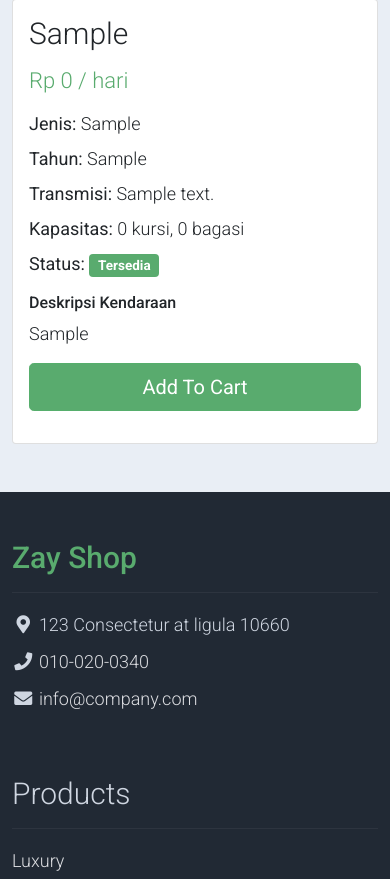
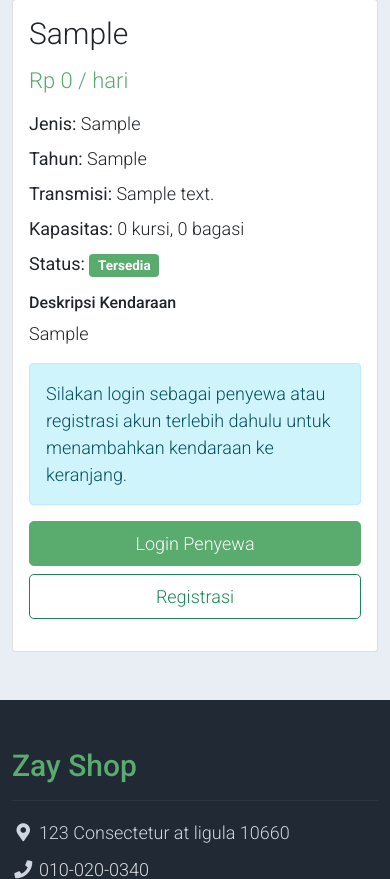
Before and after one commit to Cahyadisini/dpwl-252250053-NilamCahya, a CodeIgniter app: a page that uses pertemuan-07/application/views/katalog/detail.php in a window 390 px wide. Shown: the part 777-1656 px from the top of the page. Run offline with CodeIgniter, Linux system fonts and the light colour scheme; tables that the repository leaves empty or names only in its code hold one stand-in row (values such as "Sample post"); some libraries are stand-ins or nearby versions.

Commit message:
Mengintegrasikan tombol keranjang pada halaman detail kendaraan

```diff
--- a/pertemuan-07/application/views/katalog/detail.php
+++ b/pertemuan-07/application/views/katalog/detail.php
@@ -236,17 +236,71 @@ center"
                   'UTF-8'
                 )) ?>
               </p>
-              <form action="" method="GET">
-                <input type="hidden" name="product-title" value="Activewear">
+              <?php if (!$statusTersedia): ?>
+  <div class="alert alert-secondary" role="status">
+    Kendaraan ini tidak dapat ditambahkan ke keranjang
+    karena statusnya tidak tersedia.
+  </div>
+<?php elseif (empty($_SESSION['penyewa_user_plg'])): ?>
+  <div class="alert alert-info" role="status">
+    Silakan login sebagai penyewa atau registrasi akun
+    terlebih dahulu untuk menambahkan kendaraan ke keranjang.
+  </div>
 
-                <div class="row pb-3">
+  <div class="row g-2 pb-3">
+    <div class="col-md-6 d-grid">
+      <a
+        href="<?= htmlspecialchars(
+                site_url('auth/login-penyewa'),
+                ENT_QUOTES,
+                'UTF-8'
+              ) ?>"
+        class="btn btn-success btn-lg">
+        Login Penyewa
+      </a>
+    </div>
 
-                  <div class="col d-grid">
-                    <button type="submit" class="btn btn-success btn-lg" name="submit"
-value="addtocard">Add To Cart</button>
-                  </div>
-                </div>
-              </form>
+    <div class="col-md-6 d-grid">
+      <a
+        href="<?= htmlspecialchars(
+                site_url('auth/register'),
+                ENT_QUOTES,
+                'UTF-8'
+              ) ?>"
+        class="btn btn-outline-success btn-lg">
+        Registrasi
+      </a>
+    </div>
+  </div>
+<?php else: ?>
+  <form
+    action="<?= htmlspecialchars(
+              site_url('transaksi/tambah'),
+              ENT_QUOTES,
+              'UTF-8'
+            ) ?>"
+    method="POST">
+
+    <input
+      type="hidden"
+      name="no_plat"
+      value="<?= htmlspecialchars(
+                (string) ($mobil['no_plat'] ?? ''),
+                ENT_QUOTES,
+                'UTF-8'
+              ) ?>">
+
+    <input
+            type="hidden"
+      name="return_to"
+      value="detail">
+      <div class="d-grid pb-3">
+      <button type="submit" class="btn btn-success btn-lg">
+      Tambah ke Keranjang
+      </button>
+      </div>
+      </form>
+      <?php endif; ?>
 
             </div>
           </div>
```
Also changed, not shown: pertemuan-07/README.md.
